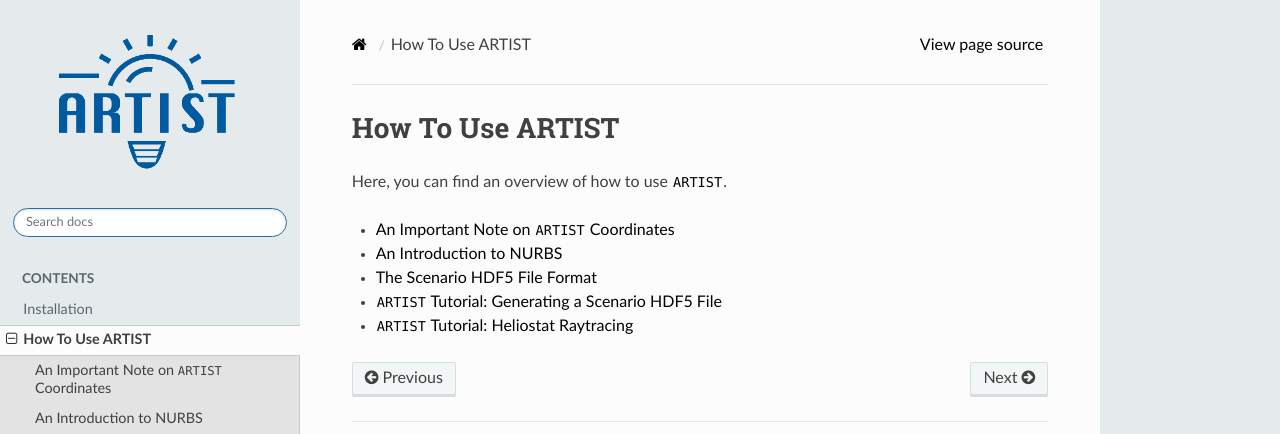
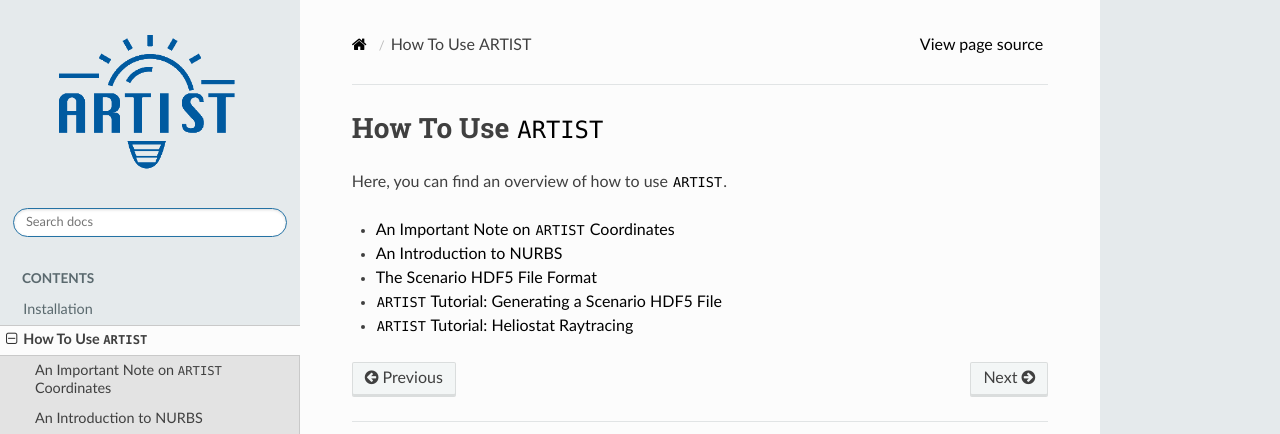
Before and after one commit to ARTIST-Association/ARTIST, a Sphinx documentation site: the page built from docs/usage.rst, in a window 1280 px wide. Shown: the top 434 px of the page. Built offline with Sphinx 7.4.7 and the Read the Docs theme 2.0.0, drawn with Linux system fonts in a browser that asks for light colours; nearby versions of some CDN libraries; some web fonts are replaced; library files that are not in the unit come from our copies.

```diff
--- a/docs/usage.rst
+++ b/docs/usage.rst
@@ -1,7 +1,7 @@
 .. _usage:
 
-How To Use ARTIST
-=================
+How To Use ``ARTIST``
+=====================
 
 Here, you can find an overview of how to use ``ARTIST``.
 
```
